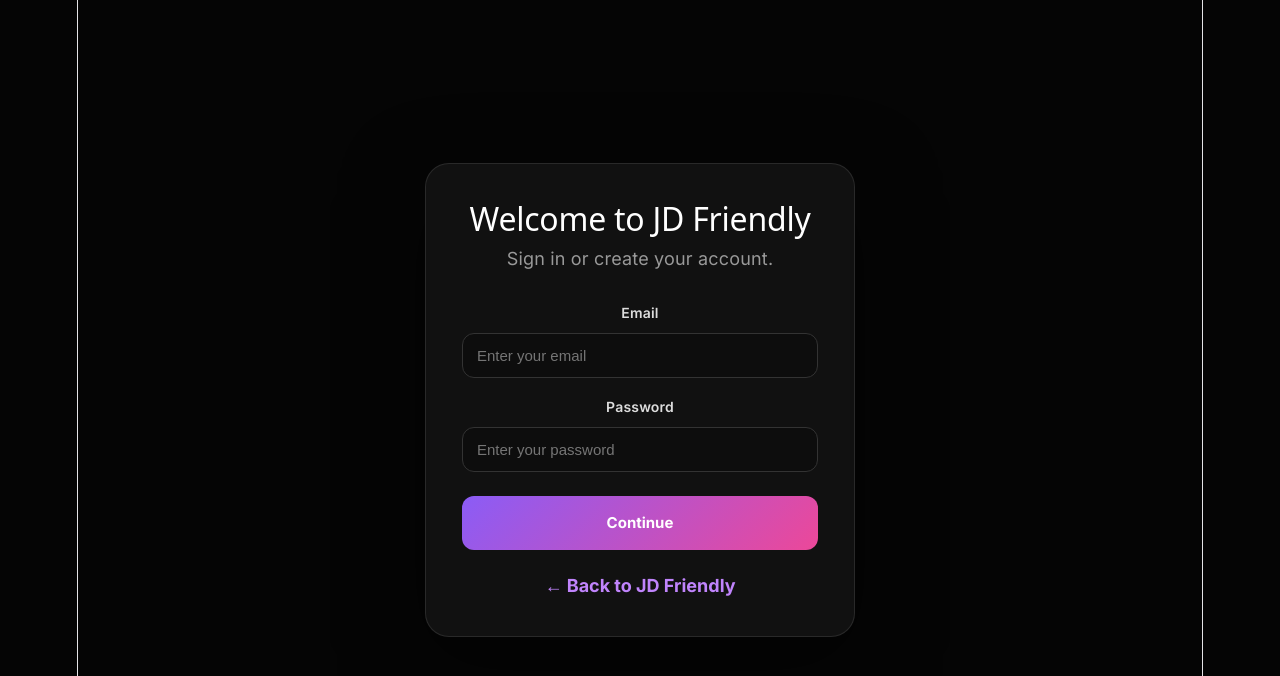
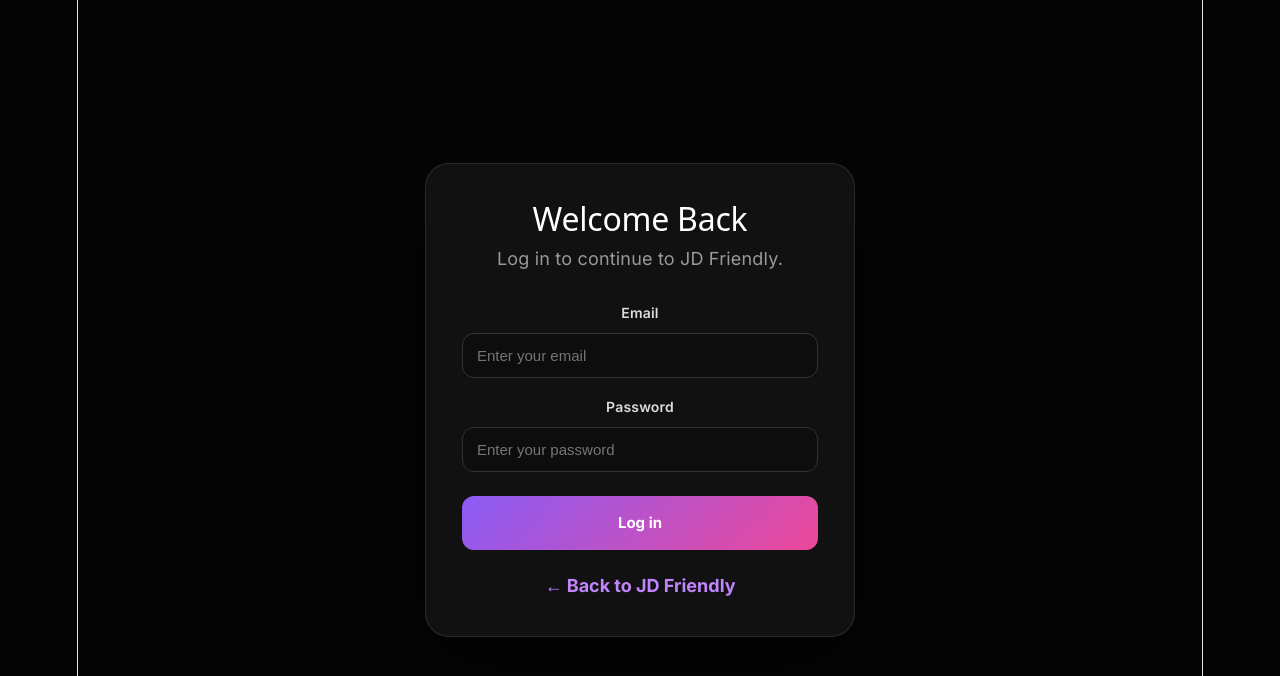
Before and after one commit to dxhunters18-commits/JD-Friendly, a React (Vite) app in the folder client/: page / in a window 1280 px wide. Both pictures are taken after a click on the button "Log in". Shown: the top 676 px of the page. Built offline with nearby package versions, Linux system fonts and the light colour scheme; no server answers.

Commit message:
Add login authentication flow

```diff
--- a/client/src/App.jsx
+++ b/client/src/App.jsx
@@ -5,6 +5,7 @@
 const API_URL = import.meta.env.VITE_API_URL;
 
 function App() {const [showAuth, setShowAuth] = useState(false);
+  const [authMode, setAuthMode] = useState("login");
 
 
     const [serverStatus, setServerStatus] = useState("Checking...");
@@ -24,6 +25,25 @@
         setServerStatus("Backend Offline");
       });
   }, []);
+
+  const handleLogin = async (event) => {
+    event.preventDefault();
+
+    const email = event.target.email.value;
+    const password = event.target.password.value;
+
+    const { error } = await supabase.auth.signInWithPassword({
+      email,
+      password,
+    });
+
+    if (error) {
+      alert(error.message);
+      return;
+    }
+
+    alert("Login successful!");
+  };
 
   const handleSignup = async (event) => {
     event.preventDefault();
@@ -48,9 +68,9 @@
   return (
     <div className="auth-page">
       <div className="auth-card">
-        <h2>Welcome to JD Friendly</h2>
-        <p>Sign in or create your account.</p>
-        <form className="auth-form" onSubmit={handleSignup}>
+        <h2>{authMode === "login" ? "Welcome Back" : "Create Your Account"}</h2>
+        <p>{authMode === "login" ? "Log in to continue to JD Friendly." : "Create your JD Friendly account."}</p>
+        <form className="auth-form" onSubmit={authMode === "login" ? handleLogin : handleSignup}>
           <label>
             Email
             <input name="email" type="email" placeholder="Enter your email" />
@@ -62,7 +82,7 @@
           </label>
 
           <button type="submit" className="auth-submit">
-            Continue
+            {authMode === "login" ? "Log in" : "Create account"}
           </button>
         </form>
 
@@ -91,7 +111,7 @@
           </div>
         </div>
 
-        <button className="login-button" onClick={() => setShowAuth(true)}>
+        <button className="login-button" onClick={() => { setAuthMode("login"); setShowAuth(true); }}>
   Log in
 </button>
       </header>
@@ -115,7 +135,7 @@
           </p>
 
           <div className="hero-actions">
-            <button className="primary-button" onClick={() => setShowAuth(true)}>
+            <button className="primary-button" onClick={() => { setAuthMode("signup"); setShowAuth(true); }}>
   Create account
 </button>
             <button className="secondary-button">Explore JD Friendly</button>
```
